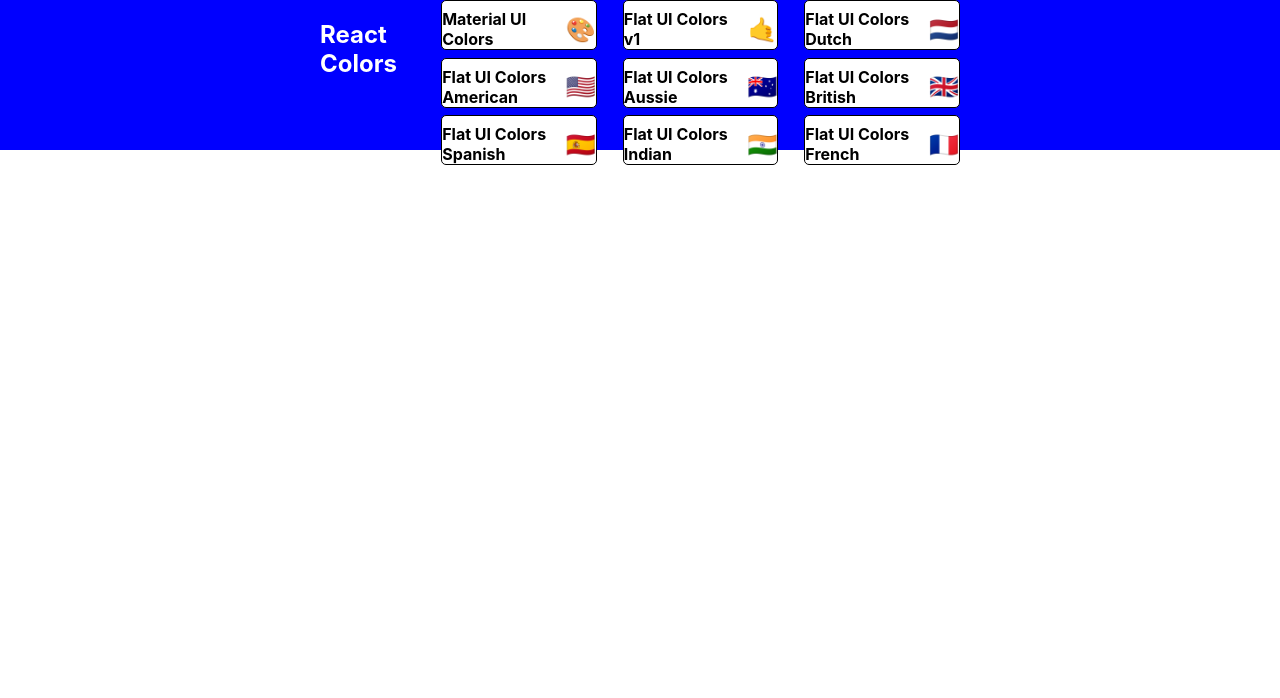
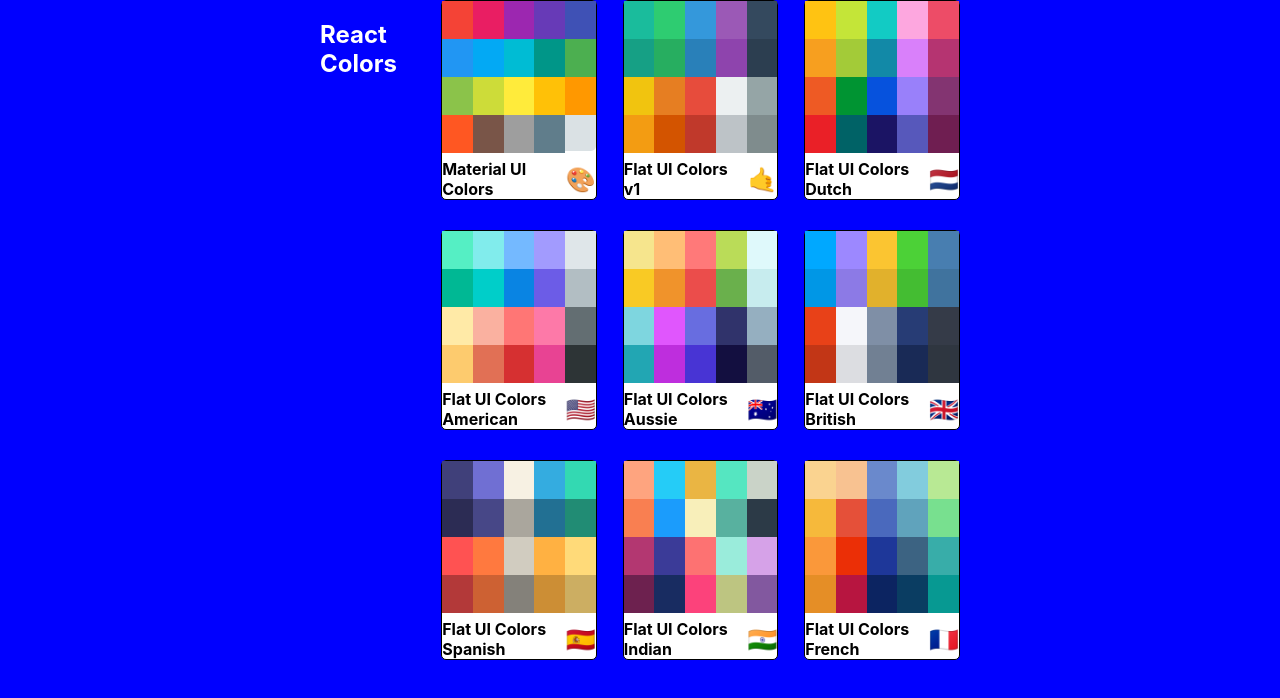
Before and after one commit to justingarcianm/colorapp, a React (Create React App) app: page / in a window 1280 px wide. Shown: the top 698 px of the page. Built offline with nearby package versions, Linux system fonts and the light colour scheme.

Commit message:
Finish styling MiniPalette

```diff
--- a/src/MiniPalette.js
+++ b/src/MiniPalette.js
@@ -14,7 +14,11 @@
         }
     },
     colors: {
-        backgroundColor: 'grey'
+        backgroundColor: '#dae1e4',
+        height:'150px',
+        width:'100%',
+        borderRadius:'5px',
+        overFlow:'hidden'
     },
     title: {
         display: "flex",
@@ -29,15 +33,31 @@
     emoji: {
         marginLeft: "0.5rem",
         fontSize: "1.5rem"
+    },
+    miniColor: {
+        height:'25%',
+        width:'20%',
+        display:'inline-block',
+        margin: '0 auto',
+        poistion:'relative',
+        marginBottom: '-3.5px'
     }
 }
 
 function MiniPalette(props){
-    const {classes, paletteName, emoji} = props
-    console.log((classes))
+    const {classes, paletteName, emoji, colors} = props
+    const miniColorBoxes = colors.map( color => (
+        <div
+        className={classes.miniColor}
+        style={{backgroundColor:color.color}}
+        key={color.name}
+        />
+    ))
     return(
         <div className={classes.root}>
-            <div className={classes.colors}></div>
+            <div className={classes.colors}>
+                {miniColorBoxes}
+            </div>
             <h5 className={classes.title}>{paletteName} <span className={classes.emoji}>{emoji}</span></h5>
         </div>
     )
--- a/src/PaletteList.js
+++ b/src/PaletteList.js
@@ -6,7 +6,7 @@
 const styles = {
     root: {
         backgroundColor: "blue",
-        height: '100%',
+        height: '100vh',
         display:'flex',
         alignItems: 'flex-start',
         justifyContent:'center'
```
